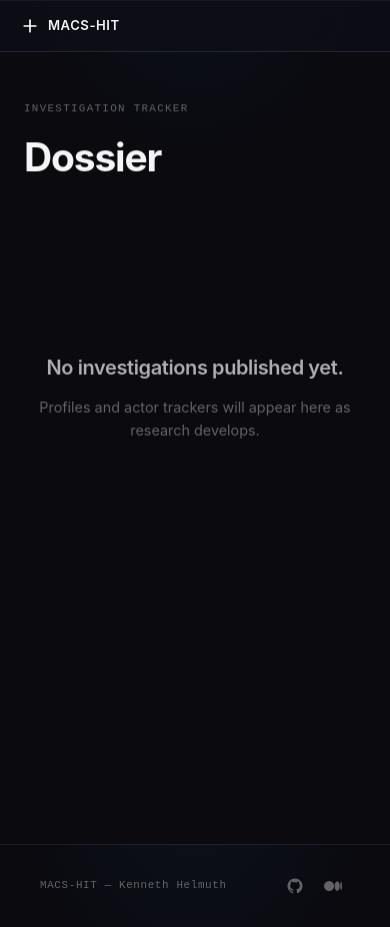
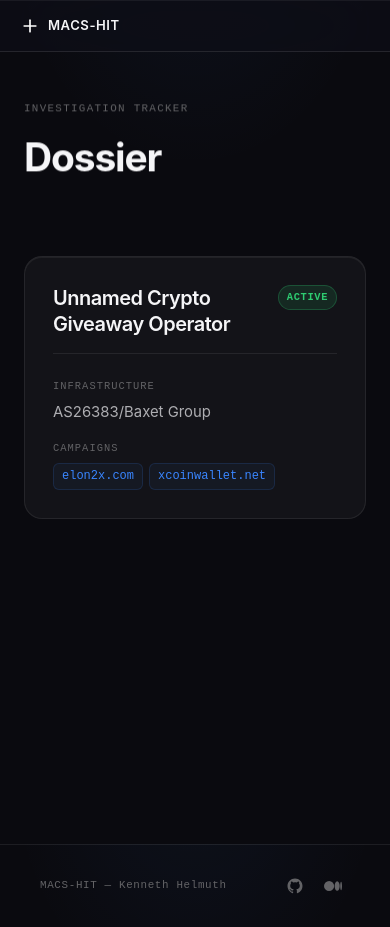
Before and after one commit to KennethHelmuth/macs-hit.github.io, a Next.js app: page /macs-hit.github.io/dossier in a window 390 px wide. Built offline with nearby package versions, Linux system fonts and the light colour scheme.

Commit message:
feat: add Unnamed Crypto Giveaway Operator dossier and Same Wallet, Two Domains report

```diff
--- a/app/dossier/page.tsx
+++ b/app/dossier/page.tsx
@@ -7,9 +7,22 @@ export const metadata: Metadata = {
     "Threat actor and campaign investigation tracker. Profiles built as research develops.",
 };
 
-async function getEntries() {
-  // Reads from content/dossier/ at build time when entries exist.
-  return [];
+interface DossierEntry {
+  name: string;
+  status: string;
+  infrastructure: string;
+  campaigns: string[];
+}
+
+async function getEntries(): Promise<DossierEntry[]> {
+  return [
+    {
+      name: "Unnamed Crypto Giveaway Operator",
+      status: "Active",
+      infrastructure: "AS26383/Baxet Group",
+      campaigns: ["elon2x.com", "xcoinwallet.net"],
+    },
+  ];
 }
 
 export default async function DossierPage() {
@@ -17,7 +30,7 @@ export default async function DossierPage() {
 
   return (
     <div className="page">
-      <div className="container">
+      <div className="container-mid">
         <Reveal>
           <header className="page-header">
             <p className="page-eyebrow">Investigation Tracker</p>
@@ -35,8 +48,37 @@ export default async function DossierPage() {
             </div>
           </Reveal>
         ) : (
-          <div>
-            {/* Dossier entries render here when MDX files exist */}
+          <div className="dossier-grid">
+            {entries.map((entry, index) => (
+              <Reveal key={entry.name} delay={100 + index * 80}>
+                <div className="dossier-card">
+                  <div className="dossier-header">
+                    <h2 className="dossier-name">{entry.name}</h2>
+                    <span className={`status-badge status-${entry.status.toLowerCase()}`}>
+                      {entry.status}
+                    </span>
+                  </div>
+
+                  <div className="dossier-details">
+                    <div className="dossier-detail-group">
+                      <span className="dossier-label">Infrastructure</span>
+                      <span className="dossier-value">{entry.infrastructure}</span>
+                    </div>
+
+                    <div className="dossier-detail-group">
+                      <span className="dossier-label">Campaigns</span>
+                      <div className="dossier-campaigns">
+                        {entry.campaigns.map((camp) => (
+                          <span key={camp} className="dossier-campaign">
+                            {camp}
+                          </span>
+                        ))}
+                      </div>
+                    </div>
+                  </div>
+                </div>
+              </Reveal>
+            ))}
           </div>
         )}
       </div>
--- a/app/globals.css
+++ b/app/globals.css
@@ -893,3 +893,205 @@ img, svg { display: block; }
 .spotlight-input::placeholder {
   color: rgba(255, 255, 255, 0.3);
 }
+
+/* ─────────────────────────────────────────
+   Reports Metadata (TLP Badges & Tags)
+   ───────────────────────────────────────── */
+.report-meta-row {
+  display: flex;
+  align-items: center;
+  justify-content: space-between;
+  margin-bottom: 12px;
+}
+
+.report-meta-row .report-date {
+  margin-bottom: 0;
+}
+
+.tlp-badge {
+  font-family: var(--mono);
+  font-size: 0.65rem;
+  font-weight: 600;
+  letter-spacing: 0.05em;
+  padding: 2px 6px;
+  border-radius: 4px;
+  text-transform: uppercase;
+}
+
+.tlp-white {
+  background: rgba(255, 255, 255, 0.1);
+  color: #ffffff;
+  border: 1px solid rgba(255, 255, 255, 0.3);
+}
+
+.tlp-green {
+  background: rgba(46, 204, 113, 0.1);
+  color: #2ecc71;
+  border: 1px solid rgba(46, 204, 113, 0.3);
+}
+
+.tlp-amber {
+  background: rgba(241, 196, 15, 0.1);
+  color: #f1c40f;
+  border: 1px solid rgba(241, 196, 15, 0.3);
+}
+
+.tlp-red {
+  background: rgba(231, 76, 60, 0.1);
+  color: #e74c3c;
+  border: 1px solid rgba(231, 76, 60, 0.3);
+}
+
+.report-tags {
+  display: flex;
+  flex-wrap: wrap;
+  gap: 6px;
+  margin-top: 12px;
+  margin-bottom: 16px;
+}
+
+.report-tag {
+  font-family: var(--sans);
+  font-size: 0.72rem;
+  font-weight: 400;
+  color: var(--text-2);
+  background: rgba(255, 255, 255, 0.03);
+  border: 1px solid var(--border);
+  padding: 3px 8px;
+  border-radius: 6px;
+  transition: color 0.2s, border-color 0.2s, background 0.2s;
+}
+
+.report-card:hover .report-tag {
+  border-color: rgba(255, 255, 255, 0.15);
+  background: rgba(255, 255, 255, 0.05);
+}
+
+/* ─────────────────────────────────────────
+   Dossier Page & Cards
+   ───────────────────────────────────────── */
+.dossier-grid {
+  display: grid;
+  grid-template-columns: repeat(2, 1fr);
+  gap: 24px;
+  margin-top: 48px;
+}
+
+@media (max-width: 768px) {
+  .dossier-grid {
+    grid-template-columns: 1fr;
+    gap: 16px;
+  }
+}
+
+.dossier-card {
+  display: flex;
+  flex-direction: column;
+  background: rgba(255, 255, 255, 0.04);
+  backdrop-filter: blur(20px) saturate(180%);
+  -webkit-backdrop-filter: blur(20px) saturate(180%);
+  border: 1px solid var(--glass-border);
+  border-radius: 18px;
+  padding: 28px;
+  transition:
+    transform 0.3s var(--ease-out),
+    border-color 0.3s ease,
+    box-shadow 0.3s ease;
+  box-shadow: inset 0 1px 0 rgba(255, 255, 255, 0.06);
+  position: relative;
+}
+
+.dossier-card:hover {
+  transform: translateY(-2px);
+  border-color: var(--border-mid);
+  box-shadow:
+    inset 0 1px 0 rgba(255, 255, 255, 0.08),
+    0 12px 32px rgba(0, 0, 0, 0.45);
+}
+
+.dossier-header {
+  display: flex;
+  align-items: flex-start;
+  justify-content: space-between;
+  gap: 16px;
+  margin-bottom: 24px;
+  border-bottom: 1px solid var(--border);
+  padding-bottom: 16px;
+}
+
+.dossier-name {
+  font-size: 1.25rem;
+  font-weight: 600;
+  letter-spacing: -0.025em;
+  color: var(--text);
+  line-height: 1.3;
+}
+
+.status-badge {
+  font-family: var(--mono);
+  font-size: 0.65rem;
+  font-weight: 600;
+  letter-spacing: 0.06em;
+  text-transform: uppercase;
+  padding: 3px 8px;
+  border-radius: 980px;
+}
+
+.status-active {
+  background: rgba(46, 204, 113, 0.12);
+  color: #2ecc71;
+  border: 1px solid rgba(46, 204, 113, 0.25);
+}
+
+.status-inactive {
+  background: rgba(255, 255, 255, 0.05);
+  color: var(--text-3);
+  border: 1px solid var(--border);
+}
+
+.dossier-details {
+  display: flex;
+  flex-direction: column;
+  gap: 16px;
+}
+
+.dossier-detail-group {
+  display: flex;
+  flex-direction: column;
+  gap: 6px;
+}
+
+.dossier-label {
+  font-family: var(--mono);
+  font-size: 0.65rem;
+  letter-spacing: 0.1em;
+  text-transform: uppercase;
+  color: var(--text-3);
+}
+
+.dossier-value {
+  font-size: 0.93rem;
+  color: var(--text-2);
+}
+
+.dossier-campaigns {
+  display: flex;
+  flex-wrap: wrap;
+  gap: 6px;
+}
+
+.dossier-campaign {
+  font-family: var(--mono);
+  font-size: 0.75rem;
+  color: var(--accent);
+  background: rgba(58, 134, 255, 0.05);
+  border: 1px solid rgba(58, 134, 255, 0.15);
+  padding: 3px 8px;
+  border-radius: 6px;
+  transition: background 0.2s, border-color 0.2s;
+}
+
+.dossier-card:hover .dossier-campaign {
+  background: rgba(58, 134, 255, 0.08);
+  border-color: rgba(58, 134, 255, 0.25);
+}
--- a/app/reports/page.tsx
+++ b/app/reports/page.tsx
@@ -12,7 +12,19 @@ interface ReportItem {
   pubDate: string;
   thumbnail: string;
   description: string;
+  tlp?: string;
+  tags?: string[];
 }
+
+const REPORT_OVERRIDES: Record<string, Partial<ReportItem>> = {
+  "same-wallet-two-domains-tracking-a-serial-crypto-scam-operator-on-bulletproof-infrastructure": {
+    link: "https://medium.com/@Real-macs_hit/same-wallet-two-domains-tracking-a-serial-crypto-scam-operator-on-bulletproof-infrastructure-ff122c822c13?postPublishedType=repub",
+    tlp: "WHITE",
+    tags: ["Cryptocurrency", "Fraud", "Bulletproof Hosting", "X Platform", "SOCINT"],
+    description: "A serial crypto scam operator running coordinated celebrity impersonation campaigns across two domains on bulletproof hosting infrastructure, with ~$1,056 USD confirmed collected in 18 days.",
+    pubDate: "June 14, 2026",
+  }
+};
 
 async function getReports(): Promise<ReportItem[]> {
   try {
@@ -32,10 +44,10 @@ async function getReports(): Promise<ReportItem[]> {
       const title = titleMatch ? (titleMatch[1] || titleMatch[2]).trim() : "";
 
       const linkMatch = item.match(/<link>(?:<!\[CDATA\[([\s\S]*?)\]\]>|([\s\S]*?))<\/link>/);
-      const link = linkMatch ? (linkMatch[1] || linkMatch[2]).trim() : "";
+      let link = linkMatch ? (linkMatch[1] || linkMatch[2]).trim() : "";
 
       const pubDateMatch = item.match(/<pubDate>(?:<!\[CDATA\[([\s\S]*?)\]\]>|([\s\S]*?))<\/pubDate>/);
-      const pubDate = pubDateMatch ? (pubDateMatch[1] || pubDateMatch[2]).trim() : "";
+      let pubDate = pubDateMatch ? (pubDateMatch[1] || pubDateMatch[2]).trim() : "";
 
       const contentMatch = item.match(/<content:encoded>(?:<!\[CDATA\[([\s\S]*?)\]\]>|([\s\S]*?))<\/content:encoded>/);
       const content = contentMatch ? (contentMatch[1] || contentMatch[2]) : "";
@@ -49,7 +61,20 @@ async function getReports(): Promise<ReportItem[]> {
       const cleanParagraphs = pMatches
         .map((p) => p.replace(/<[^>]+>/g, "").trim())
         .filter((p) => p && !p.startsWith("Published by") && !p.includes("────"));
-      const description = cleanParagraphs[0] || "";
+      let description = cleanParagraphs[0] || "";
+
+      let tlp: string | undefined = undefined;
+      let tags: string[] | undefined = undefined;
+
+      const overrideKey = Object.keys(REPORT_OVERRIDES).find(key => link.includes(key));
+      if (overrideKey) {
+        const override = REPORT_OVERRIDES[overrideKey];
+        if (override.link) link = override.link;
+        if (override.description) description = override.description;
+        if (override.pubDate) pubDate = override.pubDate;
+        if (override.tlp) tlp = override.tlp;
+        if (override.tags) tags = override.tags;
+      }
 
       return {
         title,
@@ -57,6 +82,8 @@ async function getReports(): Promise<ReportItem[]> {
         pubDate,
         thumbnail,
         description,
+        tlp,
+        tags,
       };
     });
   } catch (error) {
@@ -91,7 +118,6 @@ export default async function ReportsPage() {
             <h1 className="page-title">Reports</h1>
           </header>
         </Reveal>
-
 
         {reports.length === 0 ? (
           <Reveal delay={120}>
@@ -131,10 +157,26 @@ export default async function ReportsPage() {
                     </div>
                   )}
                   <div className="report-info">
-                    <span className="report-date">{formatDate(report.pubDate)}</span>
+                    <div className="report-meta-row">
+                      <span className="report-date">{formatDate(report.pubDate)}</span>
+                      {report.tlp && (
+                        <span className={`tlp-badge tlp-${report.tlp.toLowerCase()}`}>
+                          TLP:{report.tlp}
+                        </span>
+                      )}
+                    </div>
                     <h2 className="report-title">{report.title}</h2>
                     <p className="report-desc">{report.description}</p>
-                    <span className="report-footer-link">
+                    {report.tags && report.tags.length > 0 && (
+                      <div className="report-tags">
+                        {report.tags.map((tag) => (
+                          <span key={tag} className="report-tag">
+                            {tag}
+                          </span>
+                        ))}
+                      </div>
+                    )}
+                    <span className="report-footer-link" style={{ marginTop: report.tags && report.tags.length > 0 ? "16px" : "auto" }}>
                       Read Report <span>→</span>
                     </span>
                   </div>
```
